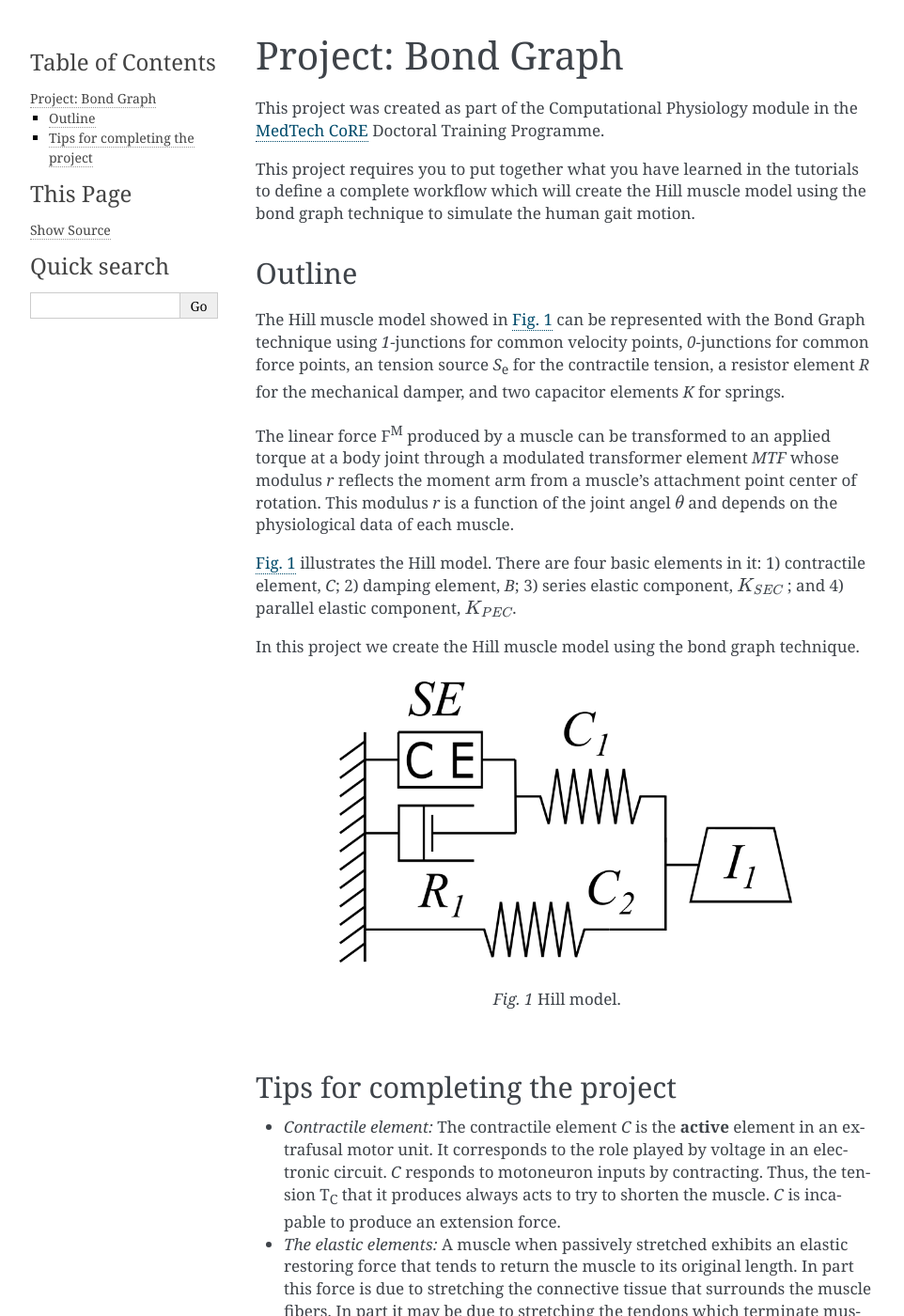
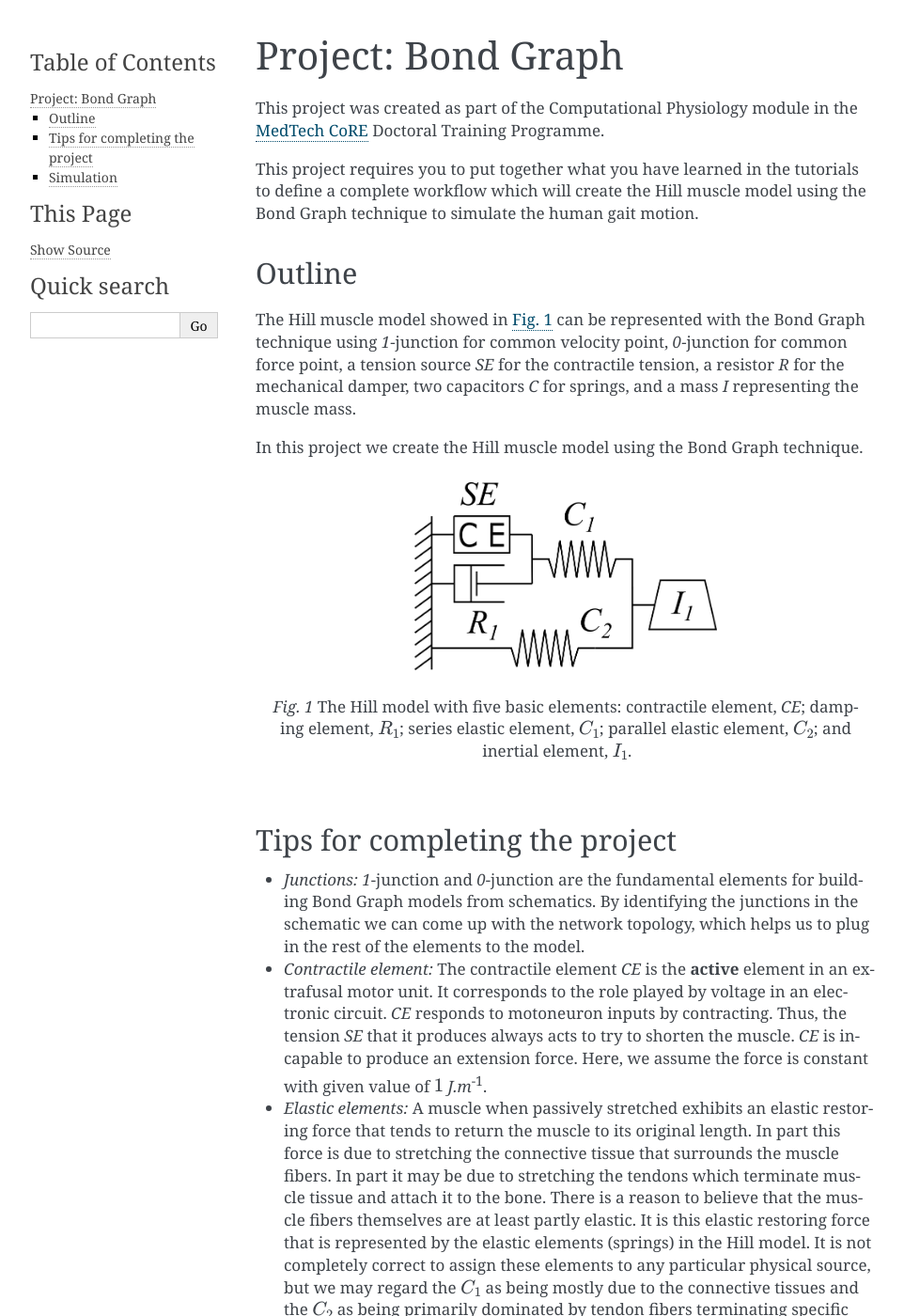
Before and after one commit to ABI-Tutorials/DTP-Project-BondGraphs, a Sphinx documentation site: the page built from source/index.rst, in a window 1280 px wide and 1400 px high. Shown: the whole window at 94% size, without its empty margins (148-1110 px from the left). Built offline with Sphinx 7.4.7, drawn with Linux system fonts in a browser that asks for light colours; some of the changed text lies outside the part shown.

Commit message:
adding more content to the project

```diff
--- a/source/index.rst
+++ b/source/index.rst
@@ -6,35 +6,35 @@ Project: Bond Graph
 This project was created as part of the Computational Physiology module in the `MedTech CoRE
 <http://medtech.org.nz>`_ Doctoral Training Programme.
 
-This project requires you to put together what you have learned in the tutorials to define a complete workflow which will create the Hill muscle model using the bond graph technique to simulate the human gait motion.
+This project requires you to put together what you have learned in the tutorials to define a complete workflow which will create the Hill muscle model using the Bond Graph technique to simulate the human gait motion.
 
 Outline
 -------
 
-The Hill muscle model showed in :numref:`fig_dtp_cp_bondgraphproject_mechanical` can be represented with the Bond Graph technique using *1*-junctions for common velocity points, *0*-junctions for common force points, an tension source *S*\ :sub:`e` for the contractile tension, a resistor element *R* for the mechanical damper, and two capacitor elements *K* for springs.
+The Hill muscle model showed in :numref:`fig_dtp_cp_bondgraphproject_mechanical` can be represented with the Bond Graph technique using *1*-junction for common velocity point, *0*-junction for common force point, a tension source *SE* for the contractile tension, a resistor *R* for the mechanical damper, two capacitors *C* for springs, and a mass *I* representing the muscle mass.
 
-The linear force F\ :sup:`M` produced by a muscle can be transformed to an applied torque at a body joint through a modulated transformer element *MTF* whose modulus *r* reflects the moment arm from a muscle's attachment point center of rotation. This modulus *r* is a function of the joint angel :math:`{\theta}` and depends on the physiological data of each muscle.
-
-:numref:`fig_dtp_cp_bondgraphproject_mechanical` illustrates the Hill model. There are four basic elements in it: 1) contractile element, *C*; 2) damping element, *B*; 3) series elastic component, :math:`K_{SEC}` ; and 4) parallel elastic component, :math:`K_{PEC}`.
-
-In this project we create the Hill muscle model using the bond graph technique.
+In this project we create the Hill muscle model using the Bond Graph technique.
 
 .. _fig_dtp_cp_bondgraphproject_mechanical:
 
 .. figure:: _static/mechanical-model.png
    :align: center
-   :width: 75%
+   :width: 50%
 
-   Hill model.
+   The Hill model with five basic elements: contractile element, *CE*; damping element, :math:`R_{1}`; series elastic element, :math:`C_{1}`; parallel elastic element, :math:`C_{2}`; and inertial element, :math:`I_{1}`.
+
 
 Tips for completing the project
 -------------------------------
+* *Junctions:* *1*-junction and *0*-junction are the fundamental elements for building Bond Graph models from schematics. By identifying the junctions in the schematic we can come up with the network topology, which helps us to plug in the rest of the elements to the model.
 
-* *Contractile element:* The contractile element *C* is the **active** element in an extrafusal motor unit. It corresponds to the role played by voltage in an electronic circuit. *C* responds to motoneuron inputs by contracting. Thus, the tension T\ :sub:`C` that it produces always acts to try to shorten the muscle. *C* is incapable to produce an extension force.
+* *Contractile element:* The contractile element *CE* is the **active** element in an extrafusal motor unit. It corresponds to the role played by voltage in an electronic circuit. *CE* responds to motoneuron inputs by contracting. Thus, the tension *SE* that it produces always acts to try to shorten the muscle. *CE* is incapable to produce an extension force. Here, we assume the force is constant with given value of :math:`1` *J.m*\ :sup:`-1`.
 
-* *The elastic elements:* A muscle when passively stretched exhibits an elastic restoring force that tends to return the muscle to its original length. In part this force is due to stretching the connective tissue that surrounds the muscle fibers. In part it may be due to stretching the tendons which terminate muscle tissue and attach it to the bone. There is a reason to believe that the muscle fibers themselves are at least partly elastic. It is this elastic restoring force that is represented by the elastic elements (springs) in the Hill model. It is not completely correct to assign these elements to any particular physical source, but we may regard the :math:`K_{PEC}` as being mostly due to the connective tissues and the :math:`K_{SEC}` as being primarily dominated by tendon fibers terminating specific motor units. We should note that :math:`K_{PEC}` and :math:`K_{SEC}` are functions of lengths and therefore are non-linear springs.
+* *Elastic elements:* A muscle when passively stretched exhibits an elastic restoring force that tends to return the muscle to its original length. In part this force is due to stretching the connective tissue that surrounds the muscle fibers. In part it may be due to stretching the tendons which terminate muscle tissue and attach it to the bone. There is a reason to believe that the muscle fibers themselves are at least partly elastic. It is this elastic restoring force that is represented by the elastic elements (springs) in the Hill model. It is not completely correct to assign these elements to any particular physical source, but we may regard the :math:`C_{1}` as being mostly due to the connective tissues and the :math:`C_{2}` as being primarily dominated by tendon fibers terminating specific motor units. We should note that :math:`C_{1}` and :math:`C_{2}` are functions of lengths and therefore are non-linear springs. However, in this project we assume they are constants with given value of :math:`20` *J.m*\ :sup:`-2`.
 
-* *The damper element:* It is an empirical factor that muscle tension during contraction and the speed of the contraction are coupled to each other. Hill found that the relation between them follows a characteristic hyperbolic equation, now known as Hill's equation. Such elastic elements, the damper coefficient *B* is a function of the contraction speed, therefore is a nonlinear damper.
+* *Damping element:* It is an empirical factor that muscle tension during contraction and the speed of the contraction are coupled to each other. Hill found that the relation between them follows a characteristic hyperbolic equation, now known as Hill's equation. Similar to elastic elements, the damper coefficient :math:`R_{1}` is a function of the contraction speed, therefore is a nonlinear damper. However, in here we assume it is constant with given value of :math:`10` *J.s.m*\ :sup:`-2`.
+
+* *Inertial element:* This element is representing the muscle mass. Here, we assume it is :math:`1` *J.s*\ :sup:`2` *.m*\ :sup:`-2`.
 
 The full Bond Graph muscle model is shown in :numref:`fig_dtp_cp_bondgraphproject_bondgraph`.
 
@@ -42,6 +42,12 @@ The full Bond Graph muscle model is shown in :numref:`fig_dtp_cp_bondgraphprojec
 
 .. figure:: _static/bondgraph.png
    :align: center
-   :width: 75%
+   :width: 50%
 
    Full Bond Graph muscle model.
+
+
+Simulation
+-------------------------------
+
+Using the Bond Graph model, now we can derive the equations and implement them in OpenCOR. The equations that we are looking for are: conservation of flow for *0*-junctions, conservation of energy for *1*-junctions, and constitutive relations for the springs, the damper and the mass. The input boundary condition for solving this system of ODEs is the contractile element or *SE* in the Bond Graph model. By running the simulation, you would be able to plot the force, velocity and displacement for the muscle in time.
```
